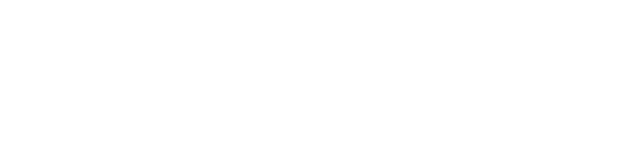
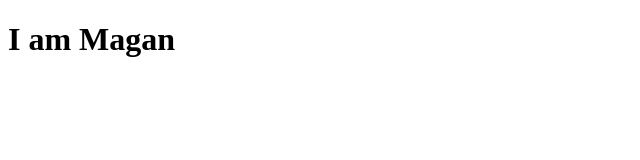
Before and after one commit to johnfrichmagan/IT24A-ASSESSMENT, a plain HTML site: page index.html in a window 1280 px wide. Shown: the whole page, without its empty margins (0-640 px from the left). Drawn offline with Linux system fonts and the light colour scheme.

Commit message:
added files

```diff
--- a/index.html
+++ b/index.html
@@ -3,9 +3,9 @@
 <head>
     <meta charset="UTF-8">
     <meta name="viewport" content="width=device-width, initial-scale=1.0">
-    <title>Document</title>
+    <title>Assessment</title>
 </head>
 <body>
-
+    <h1>I am Magan</h1>
 </body>
 </html>
```
